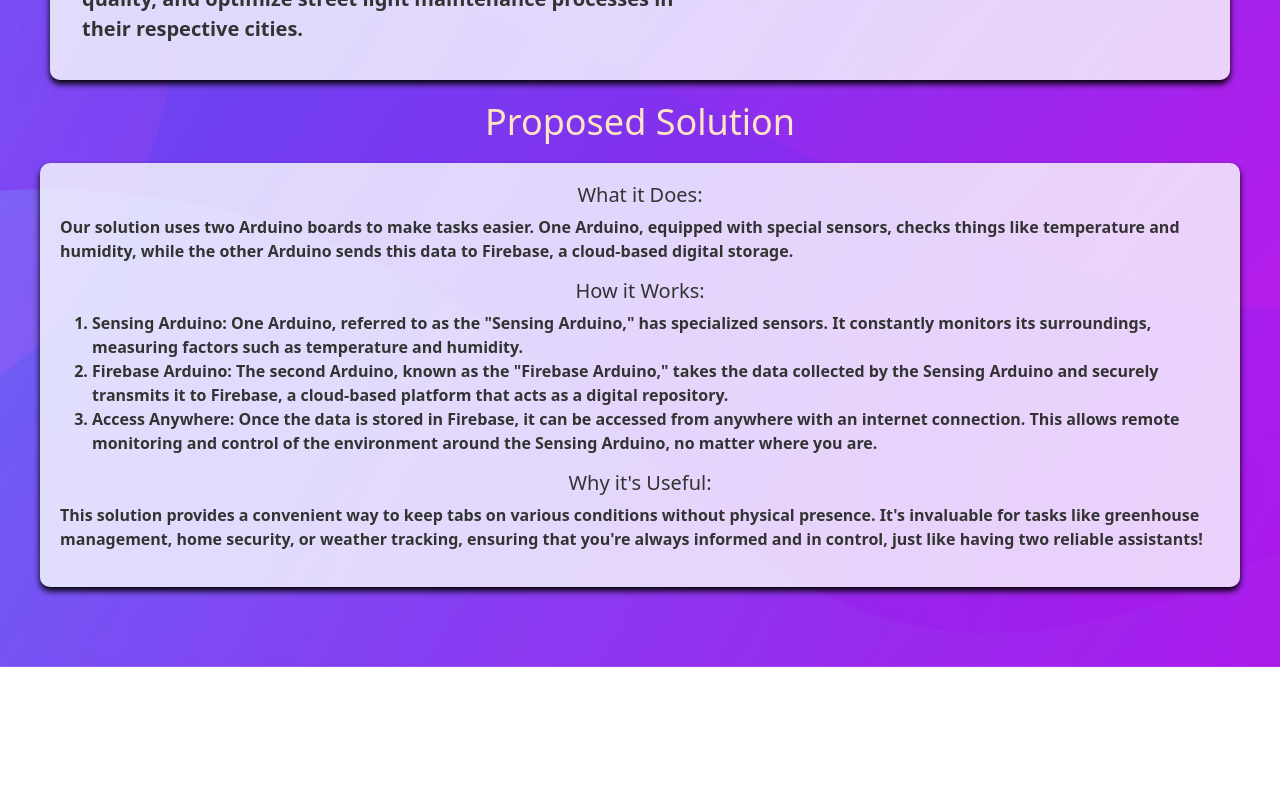
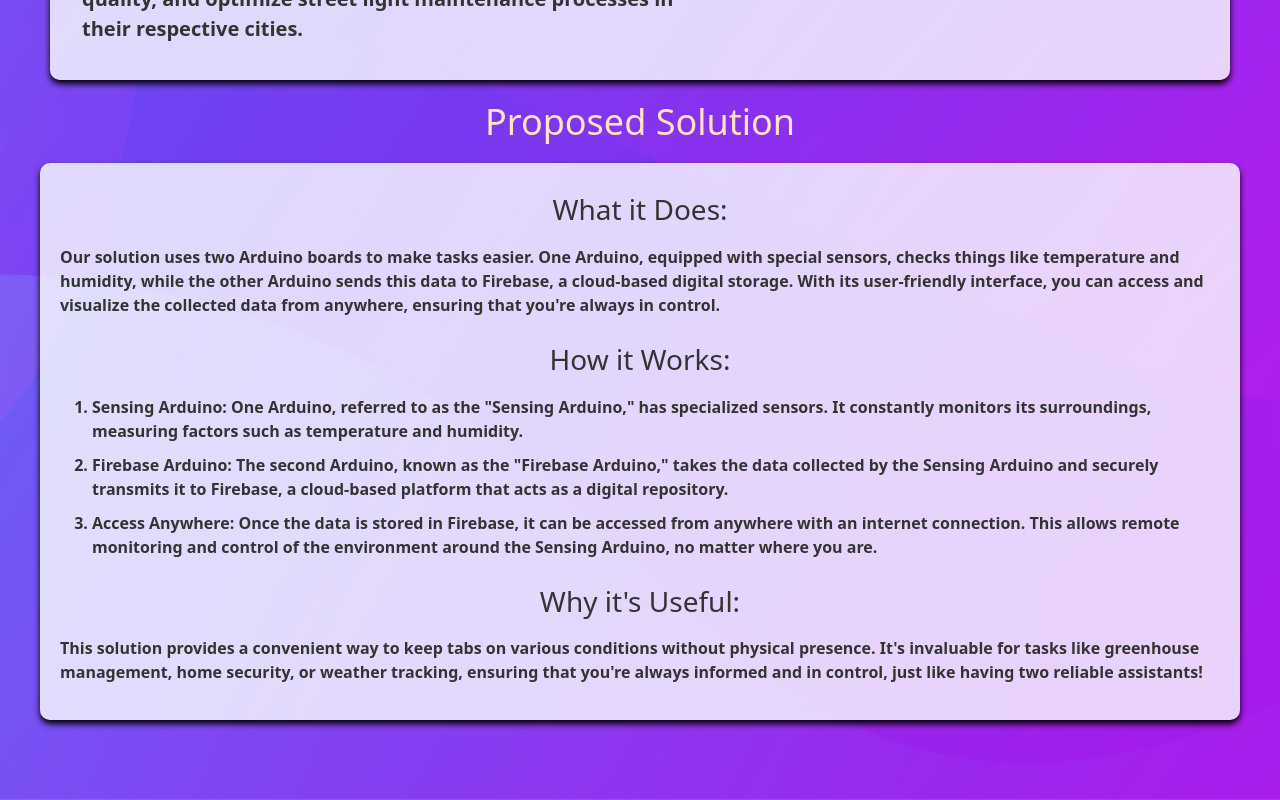
Before and after one commit to DON2604/wire-eye, a React (Create React App) app: page /Home in a window 1280 px wide. Shown: the part 723-1523 px from the top of the page. Before the commit the page ends 1390 px from the top, so only its background shows below. Built offline with nearby package versions, Linux system fonts and the light colour scheme; no server answers; the database is empty.

Commit message:
home-changes

```diff
--- a/src/Components/Home.js
+++ b/src/Components/Home.js
@@ -51,7 +51,8 @@
             Our solution uses two Arduino boards to make tasks easier. One
             Arduino, equipped with special sensors, checks things like
             temperature and humidity, while the other Arduino sends this data to
-            Firebase, a cloud-based digital storage.
+            Firebase, a cloud-based digital storage. With its user-friendly interface,
+            you can access and visualize the collected data from anywhere, ensuring that you're always in control.
           </p>
 
           <h2>How it Works:</h2>
--- a/src/Styles/home.css
+++ b/src/Styles/home.css
@@ -71,17 +71,20 @@
   }
 
   .tosi h2 {
-    font-size: 20px;
-    color: #333; /* Increase font size for subheadings */
+    font-size: 28px;
+    color: #333;
+    margin-top: 10px; /* Increase font size for subheadings */
   }
   .tosi p{
     color: #333;
     font-weight: bold;
+    margin-top: 10px;
   }
 
   .tosi li{
     color: #333;
     font-weight: bold;
+    margin-top: 10px;
   }
 
   /* Media query for smaller screens (e.g., mobile devices) */
```
